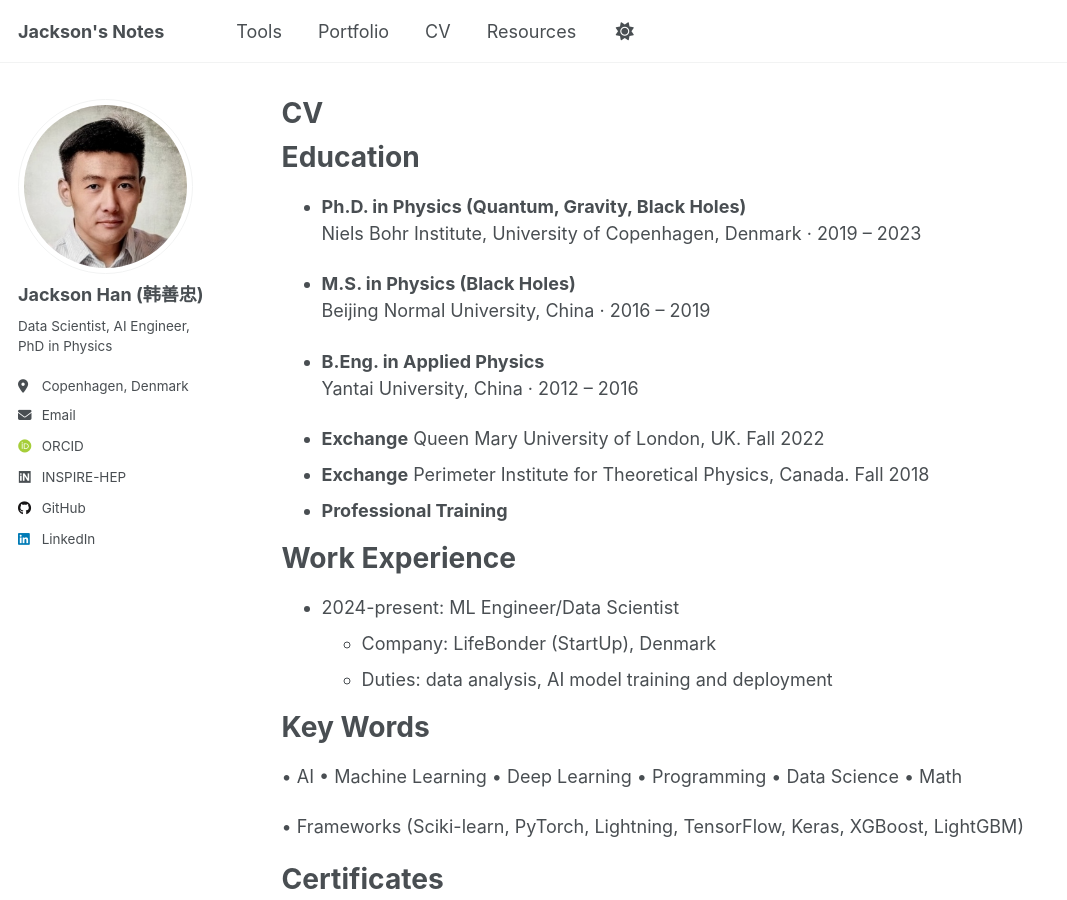
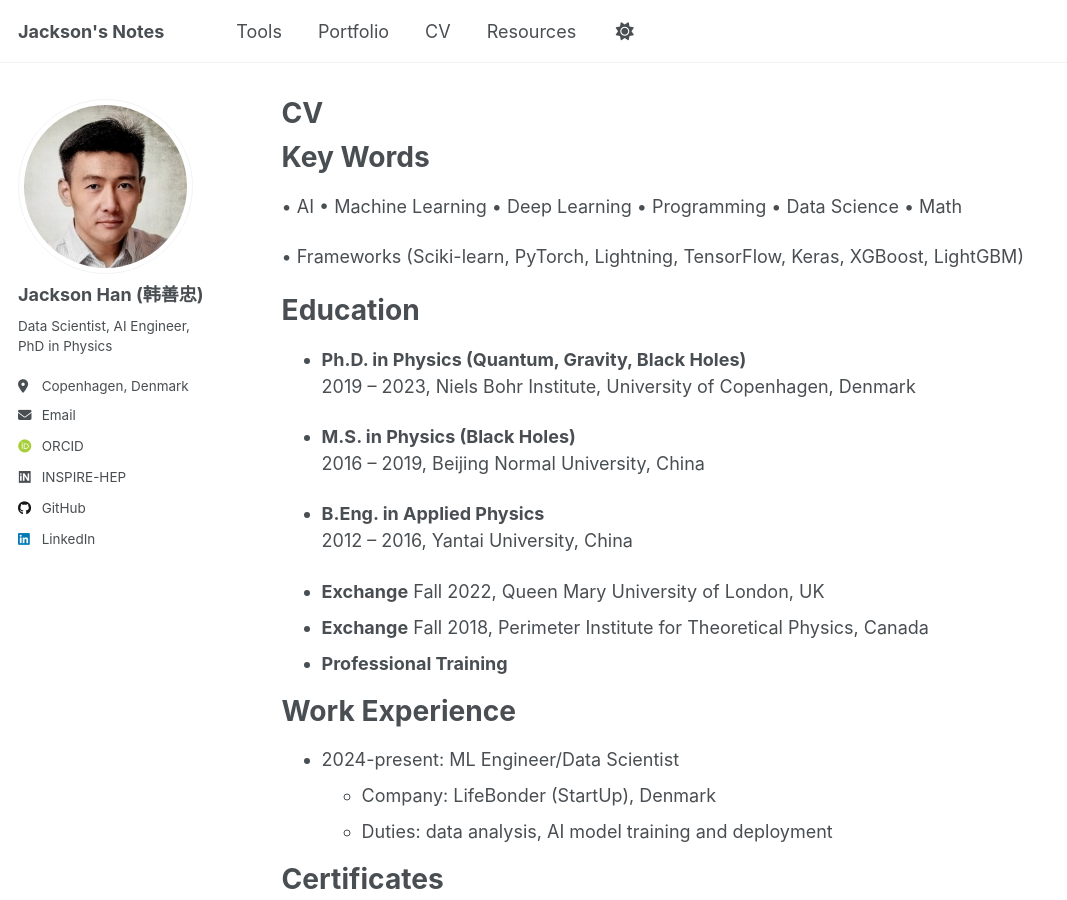
Before and after one commit to Jackson00Han/Jackson00Han.github.io, a Jekyll site: the page built from _pages/cv.md, in a window 1280 px wide and 900 px high. Shown: the whole window, without its empty margins (0-1067 px from the left). Built offline with Jekyll 4.4.1, drawn with Linux system fonts in a browser that asks for light colours; some web fonts are replaced; a script that is not in the unit is left out; part of the change alters nothing that is shown.

```diff
--- a/_pages/cv.md
+++ b/_pages/cv.md
@@ -9,20 +9,27 @@ redirect_from:
 
 {% include base_path %}
 
+Key Words
+======
+• AI  • Machine Learning  • Deep Learning  • Programming  • Data Science  • Math
+
+• Frameworks (Sciki-learn, PyTorch, Lightning, TensorFlow, Keras, XGBoost, LightGBM)
+
+
 Education
 ======
 
 - **Ph.D. in Physics (Quantum, Gravity, Black Holes)**
-  Niels Bohr Institute, University of Copenhagen, Denmark · 2019 – 2023
+  2019 – 2023, Niels Bohr Institute, University of Copenhagen, Denmark
 
 - **M.S. in Physics (Black Holes)**
-  Beijing Normal University, China · 2016 – 2019
+  2016 – 2019, Beijing Normal University, China
 
 - **B.Eng. in Applied Physics**
-  Yantai University, China · 2012 – 2016
+  2012 – 2016, Yantai University, China
 
-- **Exchange** Queen Mary University of London, UK. Fall 2022
-- **Exchange** Perimeter Institute for Theoretical Physics, Canada. Fall 2018
+- **Exchange** Fall 2022, Queen Mary University of London, UK
+- **Exchange** Fall 2018, Perimeter Institute for Theoretical Physics, Canada
 - **Professional Training**
 
 
@@ -32,11 +39,7 @@ Work Experience
   * Company: LifeBonder (StartUp), Denmark
   * Duties: data analysis, AI model training and deployment
 
-Key Words
-======
-• AI  • Machine Learning  • Deep Learning  • Programming  • Data Science  • Math
 
-• Frameworks (Sciki-learn, PyTorch, Lightning, TensorFlow, Keras, XGBoost, LightGBM)
 
 Certificates
 ======
```
